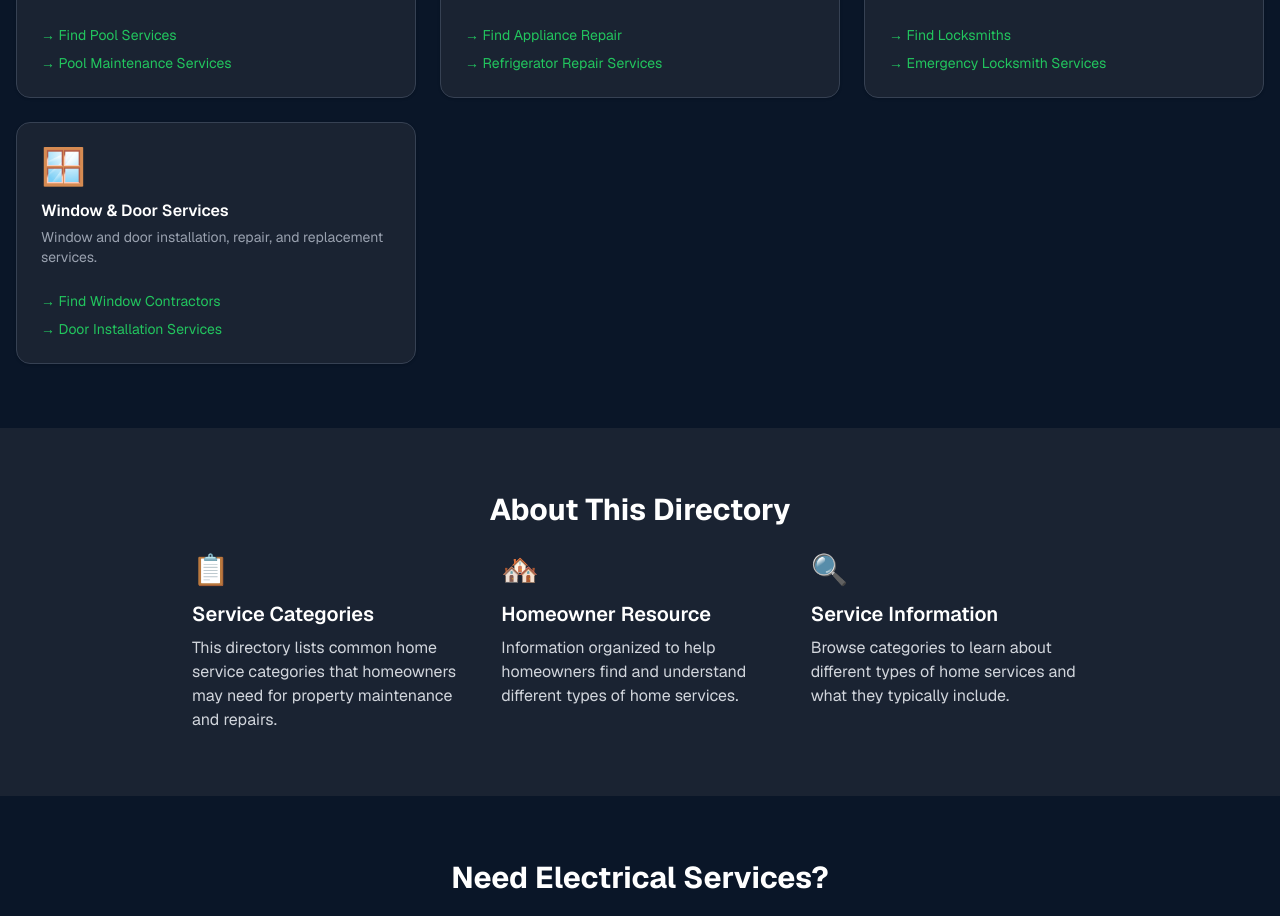
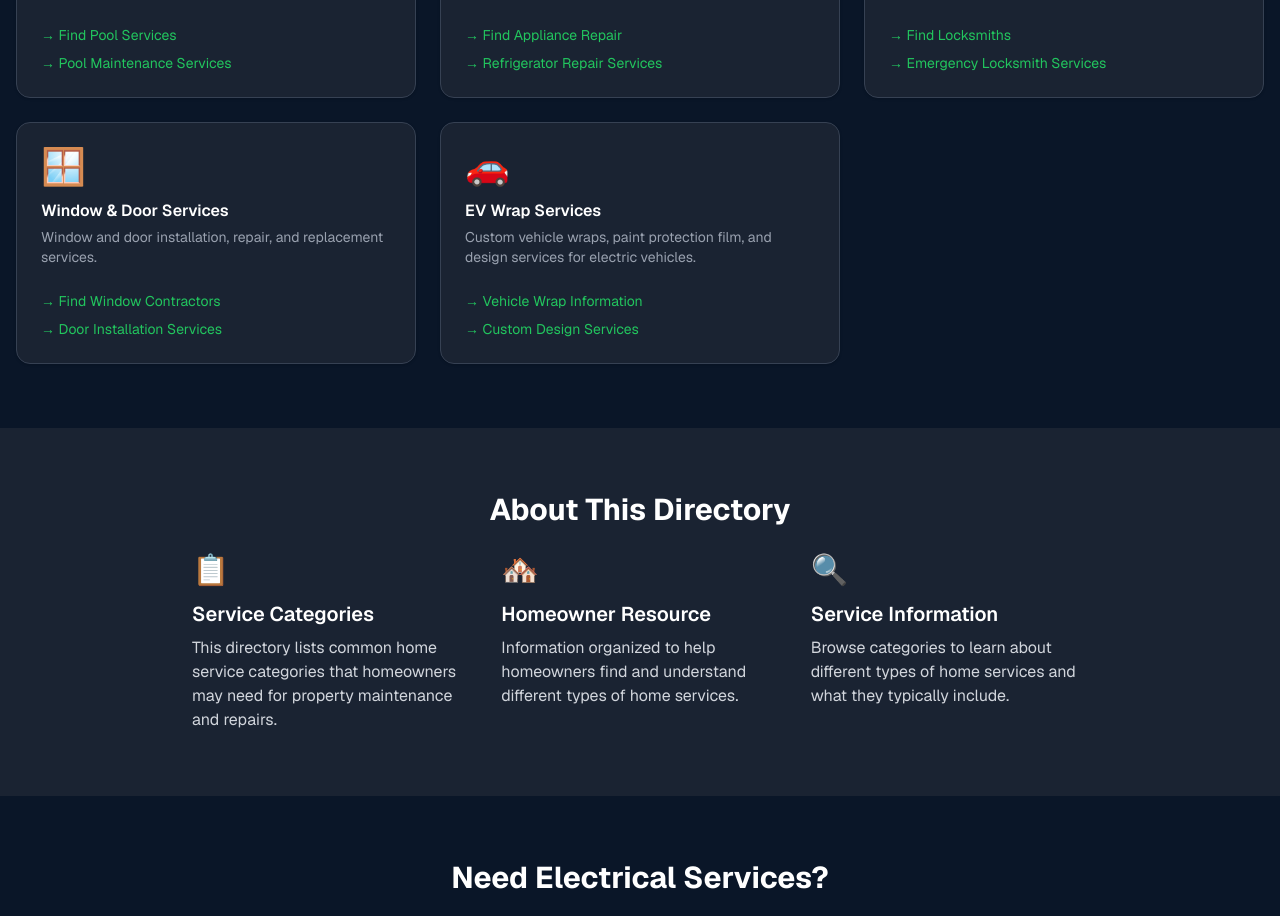
Before and after one commit to mapseffect/websites, a Next.js app: page /resources in a window 1280 px wide. Shown: the part 1780-2696 px from the top of the page. Built offline with nearby package versions, Linux system fonts and the light colour scheme.

Commit message:
feat: add EV Wrap Services category without links
Introduce new category with description but no clickable links.

Co-authored-by: null <221630119+mapseffect@users.noreply.github.com>

```diff
--- a/app/resources/page.tsx
+++ b/app/resources/page.tsx
@@ -159,6 +159,15 @@ const resourceCategories = [
       { name: "Door Installation Services", url: "#" },
     ],
   },
+  {
+    title: "EV Wrap Services",
+    description: "Custom vehicle wraps, paint protection film, and design services for electric vehicles.",
+    icon: "🚗",
+    links: [
+      { name: "Vehicle Wrap Information", url: "#" },
+      { name: "Custom Design Services", url: "#" },
+    ],
+  },
 ]
 
 export default function ResourcesPage() {
```
